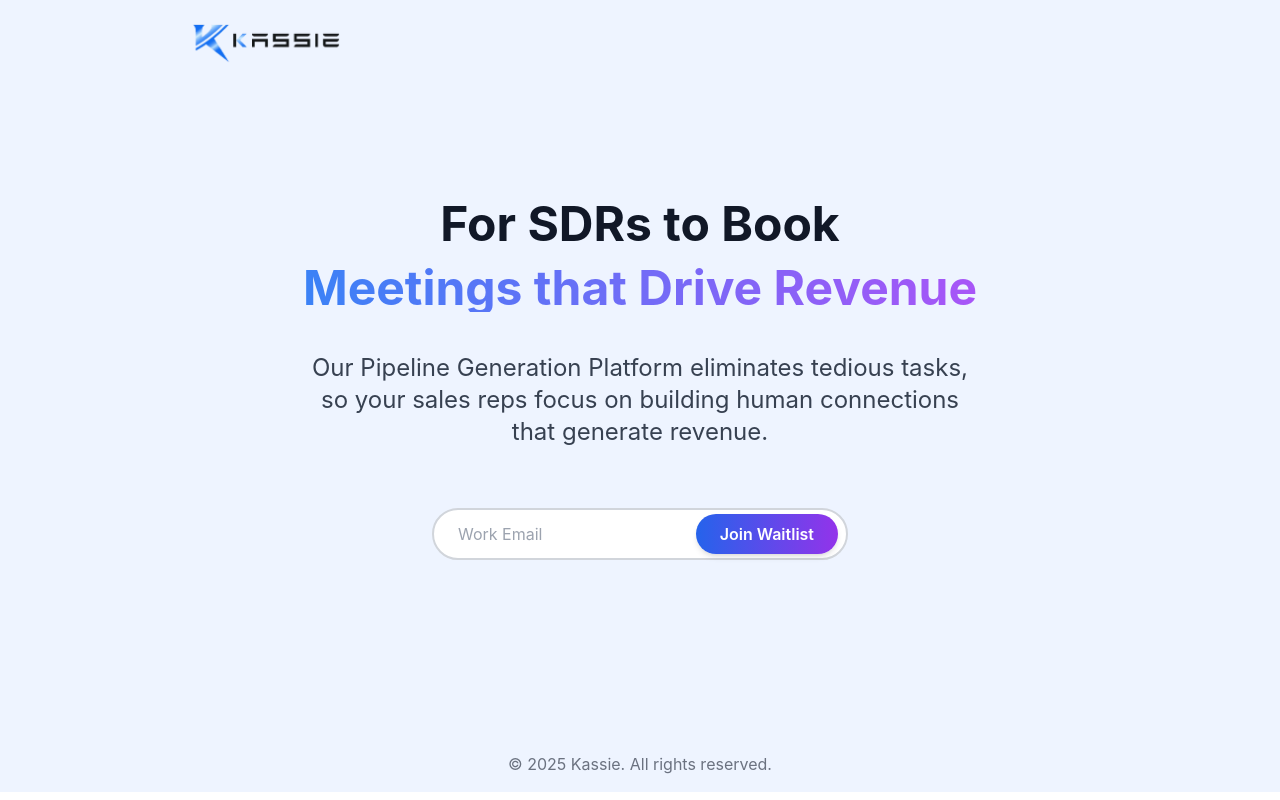
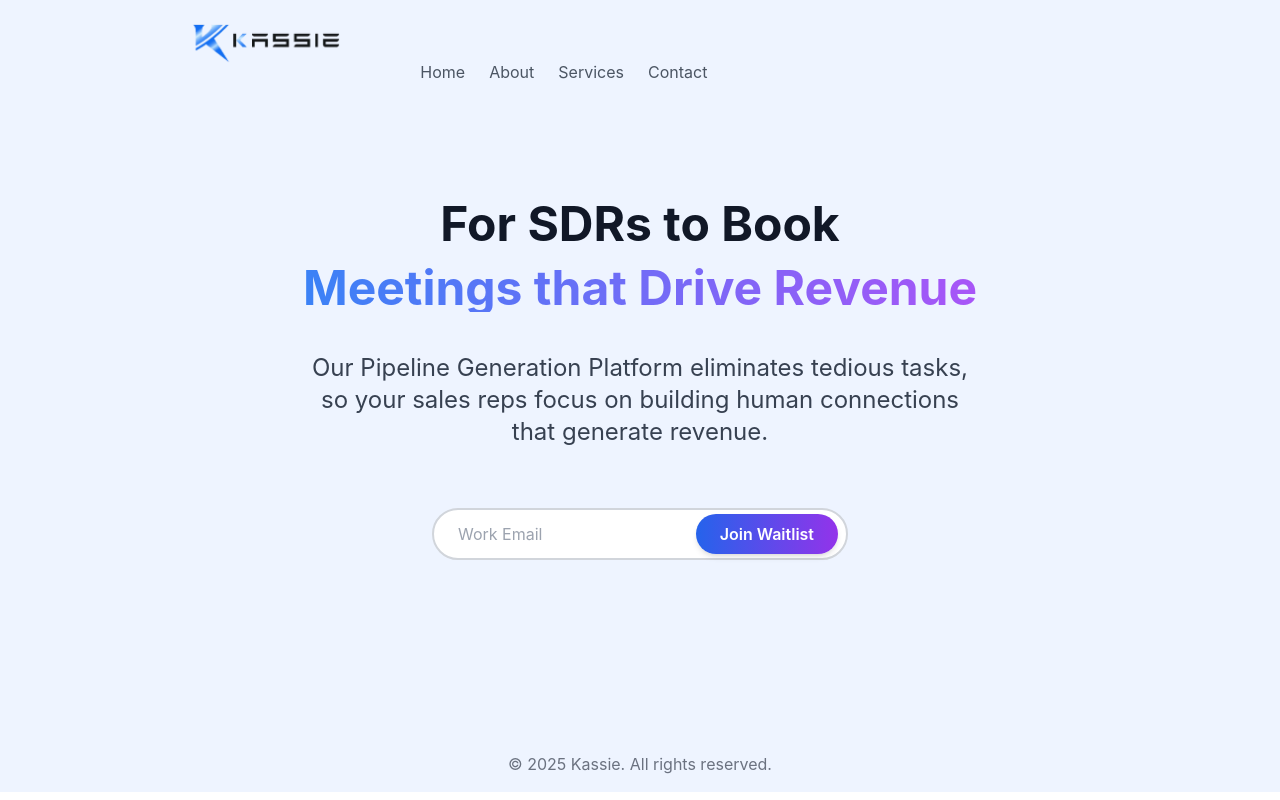
Before and after one commit to Ani-Peju/Kassie, a React (Create React App) app: page / in a window 1280 px wide. Built offline with nearby package versions, Linux system fonts and the light colour scheme.

Commit message:
Multi pages
Multipages

```diff
--- /dev/null
+++ b/src/About.js
@@ -0,0 +1,12 @@
+import Header from "./components/Header";
+
+function App() {
+  return (
+    <div className=" bg-[#eef4ff]">
+      <Header />
+      <h1 className="text-center text-2xl mt-10">About Page</h1>
+    </div>
+  );
+}
+
+export default App;
--- /dev/null
+++ b/src/Contact.js
@@ -0,0 +1,12 @@
+import Header from "./components/Header";
+
+function App() {
+  return (
+    <div className=" bg-[#eef4ff]">
+      <Header />
+      <h1 className="text-center text-2xl mt-10">Contact info</h1>
+    </div>
+  );
+}
+
+export default App;
--- /dev/null
+++ b/src/Service.js
@@ -0,0 +1,12 @@
+import Header from "./components/Header";
+
+function App() {
+  return (
+    <div className=" bg-[#eef4ff]">
+      <Header />
+      <h1 className="text-center text-2xl mt-10">Services</h1>
+    </div>
+  );
+}
+
+export default App;
--- a/src/components/Header.jsx
+++ b/src/components/Header.jsx
@@ -2,8 +2,36 @@ import React from "react";
 
 const Header = () => {
   return (
-    <header className=" bg-[#eef4ff] flex items-center justify-start text-left ml-20">
-      <img src="kassie.png" alt="Logo" className="h-10 mb-20 mt-6 ml-20" />
+    <header className=" bg-[#eef4ff] flex flex-row items-center justify-start text-left ml-20 items-align-center">
+      <img
+        src="kassie.png"
+        alt="Logo"
+        className="h-10 mb-20 mt-6 ml-20 mr-20"
+      />
+      <nav className="mr-10">
+        <ul className="flex space-x-6">
+          <li>
+            <a href="#home" className="text-gray-600 hover:text-gray-800">
+              Home
+            </a>
+          </li>
+          <li>
+            <a href="#about" className="text-gray-600 hover:text-gray-800">
+              About
+            </a>
+          </li>
+          <li>
+            <a href="#services" className="text-gray-600 hover:text-gray-800">
+              Services
+            </a>
+          </li>
+          <li>
+            <a href="#contact" className="text-gray-600 hover:text-gray-800">
+              Contact
+            </a>
+          </li>
+        </ul>
+      </nav>
     </header>
   );
 };
```
Also changed, not shown: 1 other file (tests, documents, lock files or other folders).
